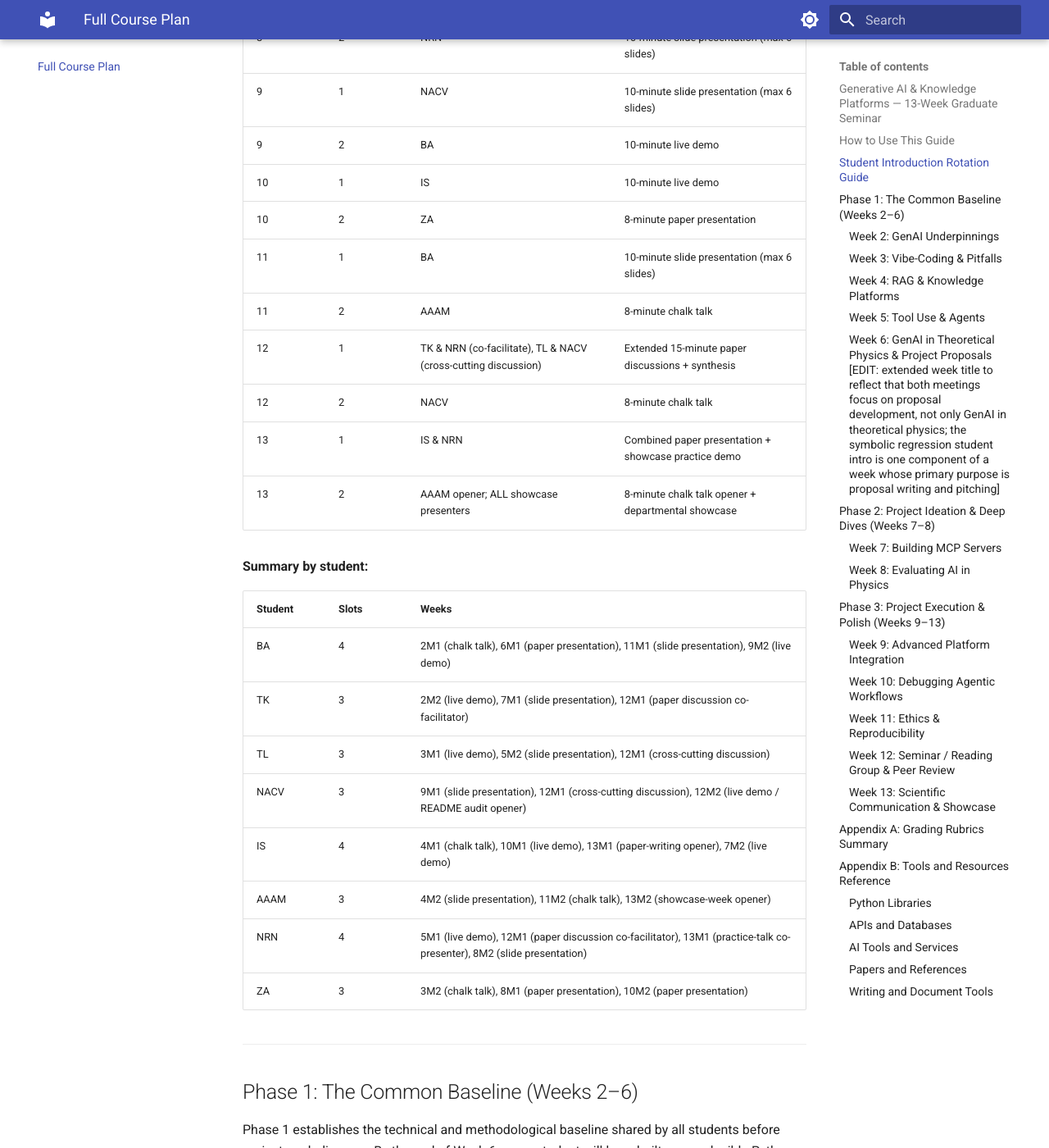
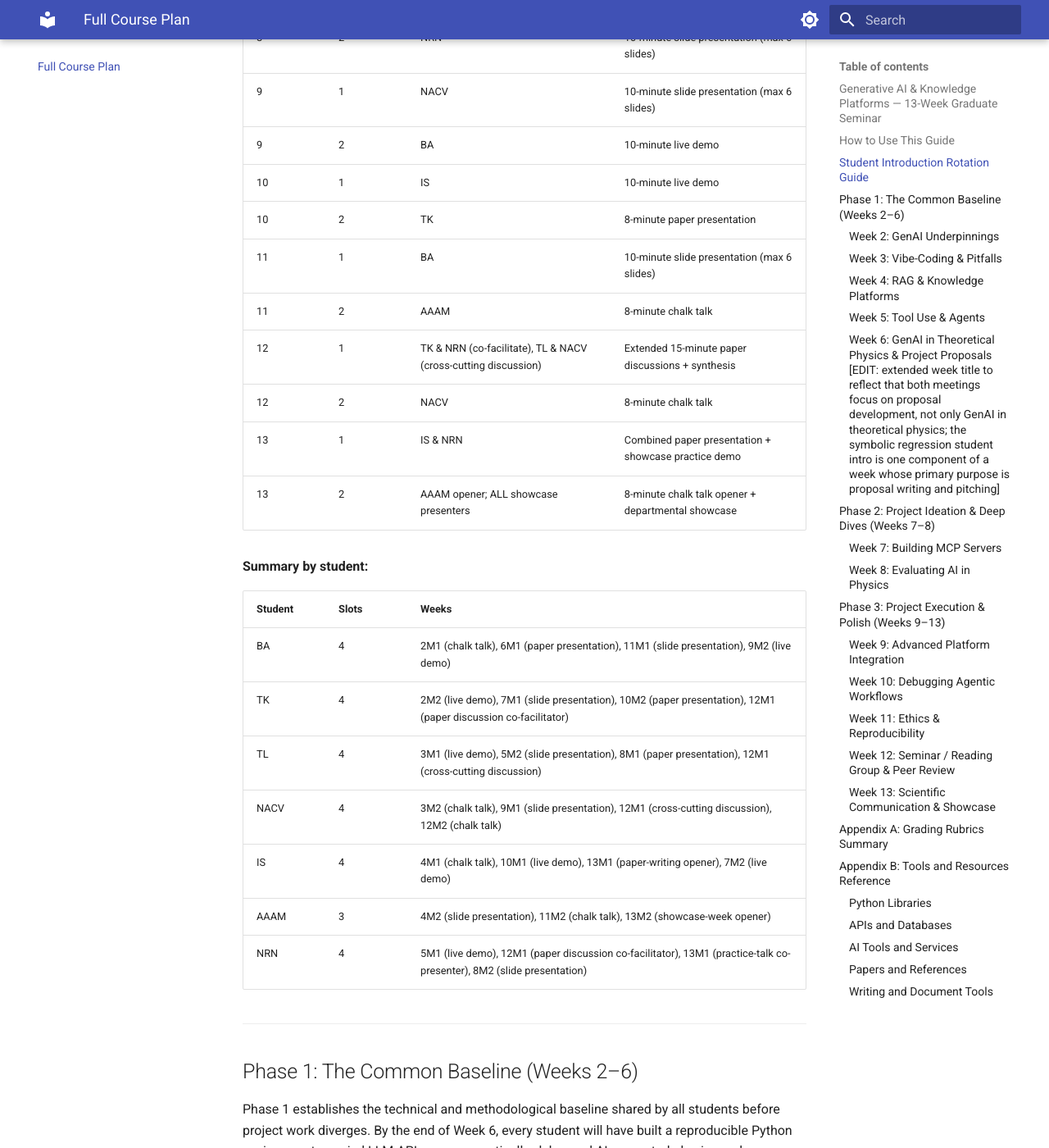
Before and after one commit to wdconinc/ai-in-physics-research, an MkDocs documentation site: the page built from docs/full-course-plan.md, in a window 1280 px wide and 1400 px high, scrolled down 2264 px. Shown: the whole window at 82% size. Built offline with MkDocs 1.6.1 and Material for MkDocs 9.7.7, drawn with Linux system fonts in a browser that asks for light colours.

Commit message:
Sync rotation guide table with body assignments (#17)
- Replace ZA with NACV at Week 3 Meeting 2
- Replace ZA with TL at Week 8 Meeting 1
- Replace ZA with TK at Week 10 Meeting 2
- Update summary: TK, TL, NACV each gain 1 slot (3→4)
- Fix NACV 12M2 description from 'live demo / README audit opener' to 'chalk talk'
- Remove ZA row from summary (no body assignments)

Co-authored-by: Copilot App <223556219+Copilot@users.noreply.github.com>

```diff
--- a/docs/full-course-plan.md
+++ b/docs/full-course-plan.md
@@ -23,7 +23,7 @@ This revised graduate physics seminar now begins with an instructor-led orientat
 | 2  | 1 | BA  | 8-minute chalk talk |
 | 2  | 2 | TK  | 10-minute live demo |
 | 3  | 1 | TL  | 10-minute live demo |
-| 3  | 2 | ZA  | 8-minute chalk talk |
+| 3  | 2 | NACV  | 8-minute chalk talk |
 | 4  | 1 | IS  | 8-minute chalk talk |
 | 4  | 2 | AAAM  | 10-minute slide presentation (max 6 slides) |
 | 5  | 1 | NRN  | 10-minute live demo |
@@ -32,12 +32,12 @@ This revised graduate physics seminar now begins with an instructor-led orientat
 | 6  | 2 | ALL | 5-minute pitch presentation (max 5 slides) per student |
 | 7  | 1 | TK  | 10-minute slide presentation (max 6 slides) |
 | 7  | 2 | IS  | 10-minute live demo |
-| 8  | 1 | ZA  | 8-minute paper presentation |
+| 8  | 1 | TL  | 8-minute paper presentation |
 | 8  | 2 | NRN | 10-minute slide presentation (max 6 slides) |
 | 9  | 1 | NACV  | 10-minute slide presentation (max 6 slides) |
 | 9  | 2 | BA  | 10-minute live demo |
 | 10 | 1 | IS  | 10-minute live demo |
-| 10 | 2 | ZA  | 8-minute paper presentation |
+| 10 | 2 | TK  | 8-minute paper presentation |
 | 11 | 1 | BA  | 10-minute slide presentation (max 6 slides) |
 | 11 | 2 | AAAM  | 8-minute chalk talk |
 | 12 | 1 | TK & NRN (co-facilitate), TL & NACV (cross-cutting discussion) | Extended 15-minute paper discussions + synthesis |
@@ -50,13 +50,12 @@ This revised graduate physics seminar now begins with an instructor-led orientat
 | Student | Slots | Weeks |
 |---------|-------|-------|
 | BA   | 4 | 2M1 (chalk talk), 6M1 (paper presentation), 11M1 (slide presentation), 9M2 (live demo) |
-| TK   | 3 | 2M2 (live demo), 7M1 (slide presentation), 12M1 (paper discussion co-facilitator) |
-| TL   | 3 | 3M1 (live demo), 5M2 (slide presentation), 12M1 (cross-cutting discussion) |
-| NACV | 3 | 9M1 (slide presentation), 12M1 (cross-cutting discussion), 12M2 (live demo / README audit opener) |
+| TK   | 4 | 2M2 (live demo), 7M1 (slide presentation), 10M2 (paper presentation), 12M1 (paper discussion co-facilitator) |
+| TL   | 4 | 3M1 (live demo), 5M2 (slide presentation), 8M1 (paper presentation), 12M1 (cross-cutting discussion) |
+| NACV | 4 | 3M2 (chalk talk), 9M1 (slide presentation), 12M1 (cross-cutting discussion), 12M2 (chalk talk) |
 | IS   | 4 | 4M1 (chalk talk), 10M1 (live demo), 13M1 (paper-writing opener), 7M2 (live demo) |
 | AAAM | 3 | 4M2 (slide presentation), 11M2 (chalk talk), 13M2 (showcase-week opener) |
 | NRN  | 4 | 5M1 (live demo), 12M1 (paper discussion co-facilitator), 13M1 (practice-talk co-presenter), 8M2 (slide presentation) |
-| ZA   | 3 | 3M2 (chalk talk), 8M1 (paper presentation), 10M2 (paper presentation) |
 
 ---
 
```
